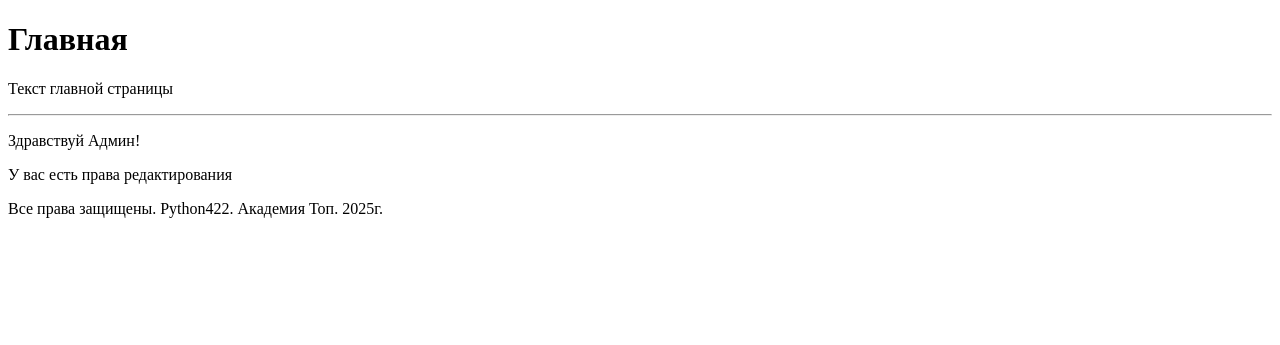
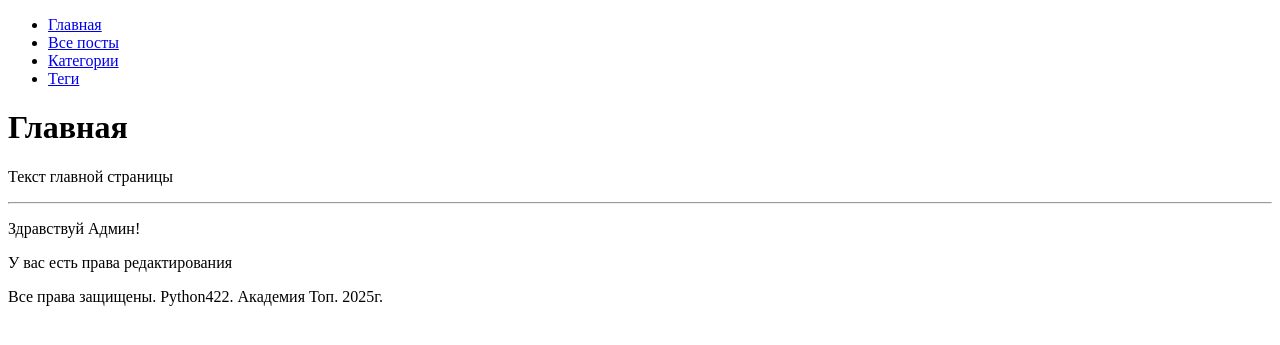
Before and after one commit to KonstantinZenin/django422, a Django app: page / in a window 1280 px wide. Shown: the top 345 px of the page. Run offline with Django 5.2, Linux system fonts and the light colour scheme.

Commit message:
lesson_56 подключение навигационного меню в базовый шаблон

```diff
--- a/djangoProject/urls.py
+++ b/djangoProject/urls.py
@@ -20,7 +20,7 @@ from django.urls import include
 # Общий префикс posts/
 urlpatterns = [
     path('admin/', admin.site.urls),
-    path('', main),
+    path('', main, name="main"),
     # Подключаем python_blog.urls
     path('posts/', include('python_blog.urls'))
 ]
--- a/python_blog/views.py
+++ b/python_blog/views.py
@@ -3,6 +3,13 @@ from django.http import HttpResponse
 from django.urls import reverse
 
 # python manage.py runserver запуск сервера
+
+MENU_ITEMS = [
+    {"title": "Главная", "url_name": "main"},
+    {"title": "Все посты", "url_name": "blog:posts"},
+    {"title": "Категории", "url_name": "blog:categories"},
+    {"title": "Теги", "url_name": "blog:tags"},
+]
 
 CATEGORIES = [
     {'slug': 'python', 'name': 'Python'},
@@ -18,6 +25,7 @@ def main(request):
     context = {"title": "Главная",
                "text": "Текст главной страницы",
                "user_status": "admin",
+               "menu_items": MENU_ITEMS,
                }
     return render(request, "main.html", context=context)
 
--- a/templates/base.html
+++ b/templates/base.html
@@ -12,6 +12,7 @@
 <body>
     <header>
         {% comment %} Будет подключаться menu_include.html {% endcomment %}
+        {% include "menu_include.html" %}
     </header>
     <main> <!-- Базовый шаблон. Блок main -->
         {% block content %}  {% endblock %}</main>
--- a/templates/main.html
+++ b/templates/main.html
@@ -1,6 +1,6 @@
 {% extends "base.html" %}
 {% block title %}
-	Главная страница
+    {{ title }}
 {% endblock %}
 {% block content %}
 <!-- main.html шаблон. Блок content -->
--- /dev/null
+++ b/templates/menu_include.html
@@ -0,0 +1,9 @@
+<nav>
+    <ul>
+        {% for item in menu_items %}
+            <li>
+                <a href="{% url item.url_name %}">{{ item.title }}</a>
+            </li>
+        {% endfor %}
+    </ul>
+</nav>
```
